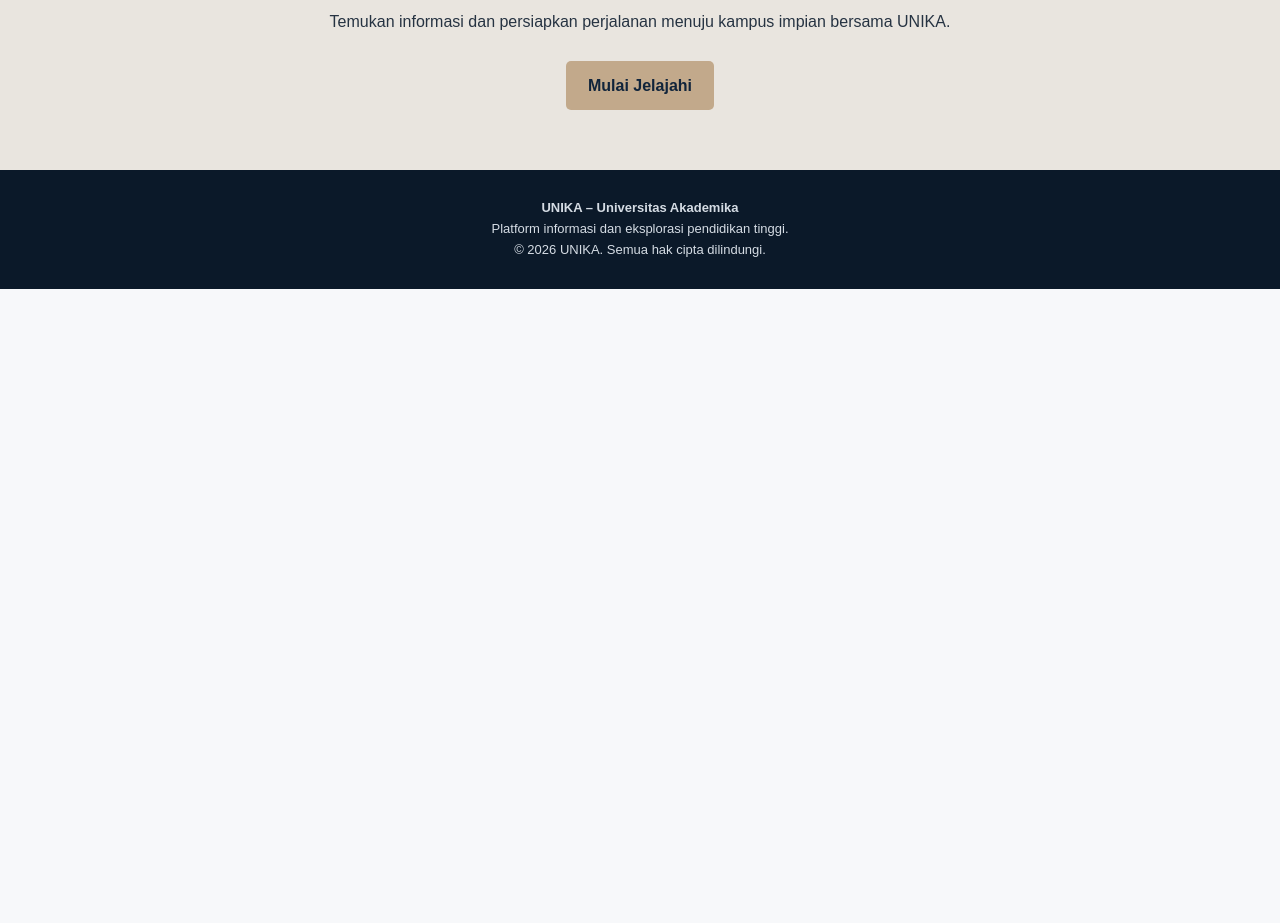
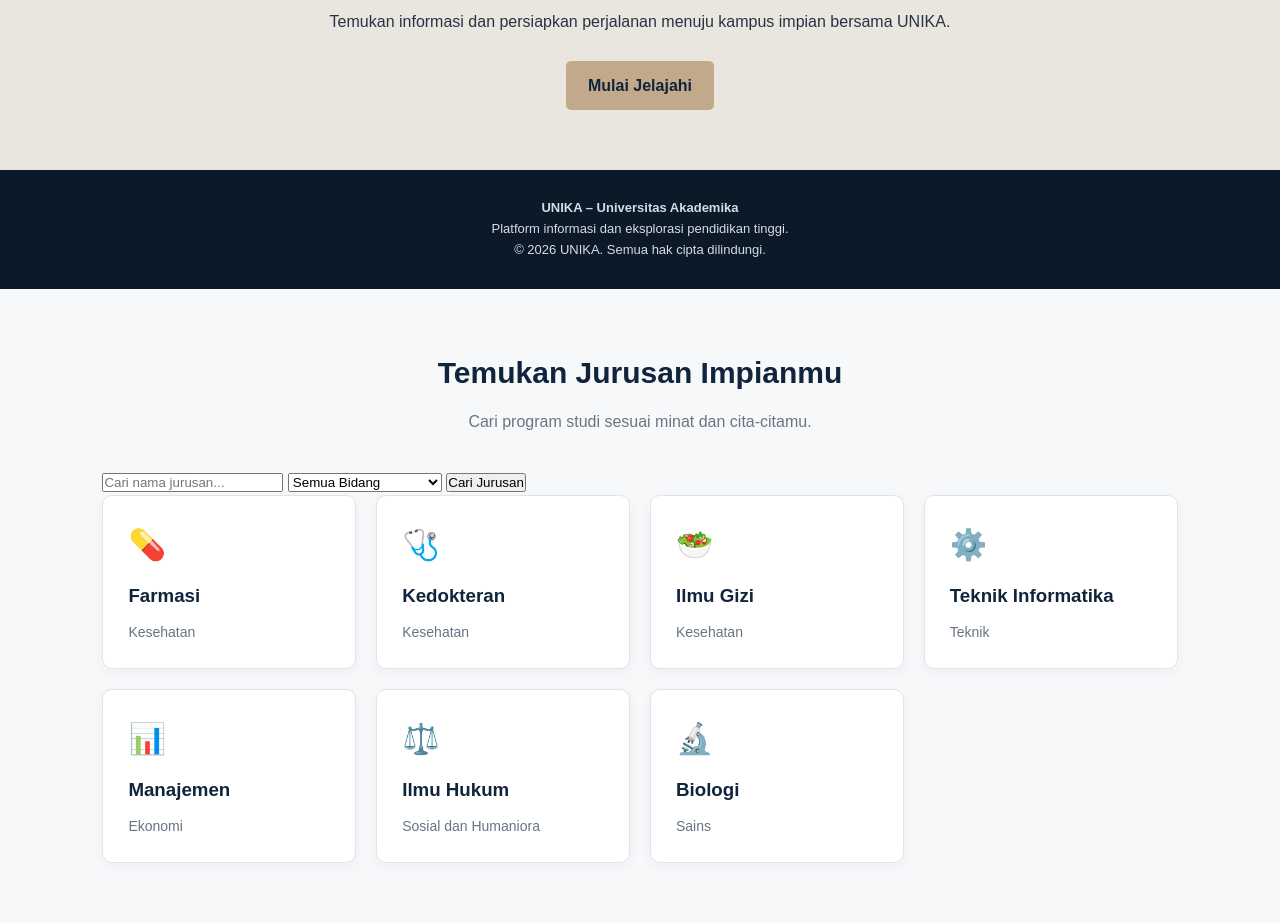
Before and after one commit to fatimahbajry0-crypto/unika, a plain HTML site: page index.html in a window 1280 px wide. Shown: the part 3358-4281 px from the top of the page. Before the commit the page ends 3647 px from the top, so only its background shows below. Drawn offline with Linux system fonts and the light colour scheme.

Commit message:
Menambahkan fitur pencarian jurusan

```diff
--- a/index.html
+++ b/index.html
@@ -161,6 +161,7 @@ footer{background:#0b1929;color:#d5dce4;text-align:center;padding:28px;font-size
 </section>
 
 <section class="cta">
+
 <h2>Mulai Rencanakan Masa Depanmu</h2>
 <p>Temukan informasi dan persiapkan perjalanan menuju kampus impian bersama UNIKA.</p><br>
 <a href="#kampus" class="btn">Mulai Jelajahi</a>
@@ -188,6 +189,87 @@ function cariKampus() {
     }
   });
 }
+  function cariJurusan() {
+  const kataKunci = document.getElementById("searchJurusan").value.toLowerCase();
+  const bidang = document.getElementById("bidangJurusan").value;
+  const daftar = document.querySelectorAll("#hasilJurusan .card");
+
+  daftar.forEach(function(jurusan) {
+    const nama = jurusan.querySelector("h3").textContent.toLowerCase();
+    const jenis = jurusan.getAttribute("data-bidang");
+
+    if (nama.includes(kataKunci) && (bidang === "semua" || bidang === jenis)) {
+      jurusan.style.display = "block";
+    } else {
+      jurusan.style.display = "none";
+    }
+  });
+}
 </script>
+
+  <section id="jurusan">
+  <h2 class="section-title">Temukan Jurusan Impianmu</h2>
+  <p class="subtitle">Cari program studi sesuai minat dan cita-citamu.</p>
+
+  <div class="search-box">
+    <input type="text" id="searchJurusan"
+      placeholder="Cari nama jurusan...">
+
+    <select id="bidangJurusan">
+      <option value="semua">Semua Bidang</option>
+      <option value="Kesehatan">Kesehatan</option>
+      <option value="Teknik">Teknik</option>
+      <option value="Ekonomi">Ekonomi</option>
+      <option value="Sosial">Sosial dan Humaniora</option>
+      <option value="Sains">Sains</option>
+    </select>
+
+    <button onclick="cariJurusan()">Cari Jurusan</button>
+  </div>
+
+  <div class="grid" id="hasilJurusan">
+    <div class="card" data-bidang="Kesehatan">
+      <div class="icon">💊</div>
+      <h3>Farmasi</h3>
+      <p>Kesehatan</p>
+    </div>
+
+    <div class="card" data-bidang="Kesehatan">
+      <div class="icon">🩺</div>
+      <h3>Kedokteran</h3>
+      <p>Kesehatan</p>
+    </div>
+
+    <div class="card" data-bidang="Kesehatan">
+      <div class="icon">🥗</div>
+      <h3>Ilmu Gizi</h3>
+      <p>Kesehatan</p>
+    </div>
+
+    <div class="card" data-bidang="Teknik">
+      <div class="icon">⚙️</div>
+      <h3>Teknik Informatika</h3>
+      <p>Teknik</p>
+    </div>
+
+    <div class="card" data-bidang="Ekonomi">
+      <div class="icon">📊</div>
+      <h3>Manajemen</h3>
+      <p>Ekonomi</p>
+    </div>
+
+    <div class="card" data-bidang="Sosial">
+      <div class="icon">⚖️</div>
+      <h3>Ilmu Hukum</h3>
+      <p>Sosial dan Humaniora</p>
+    </div>
+
+    <div class="card" data-bidang="Sains">
+      <div class="icon">🔬</div>
+      <h3>Biologi</h3>
+      <p>Sains</p>
+    </div>
+  </div>
+</section>
 </body>
 </html>
```
